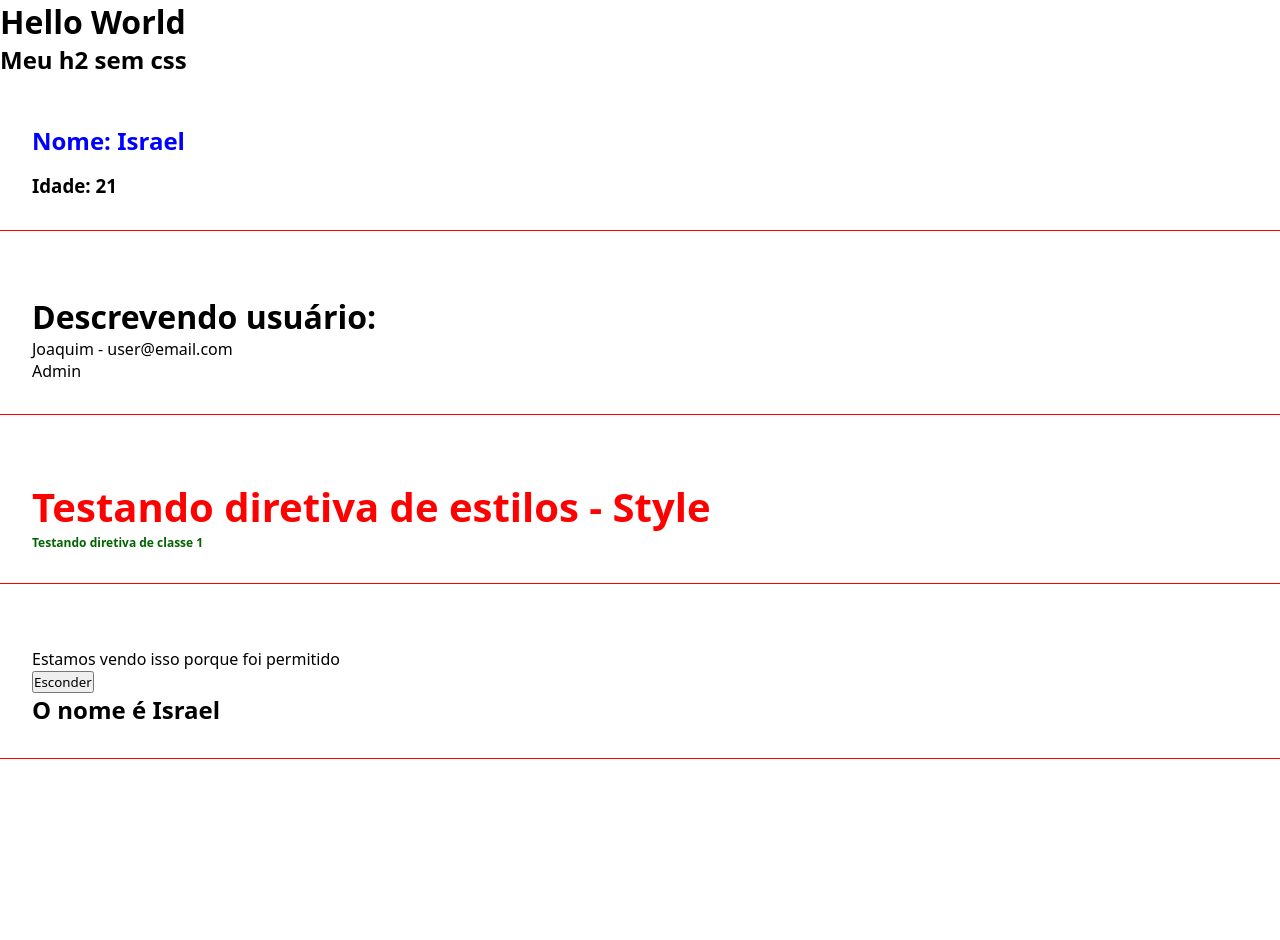
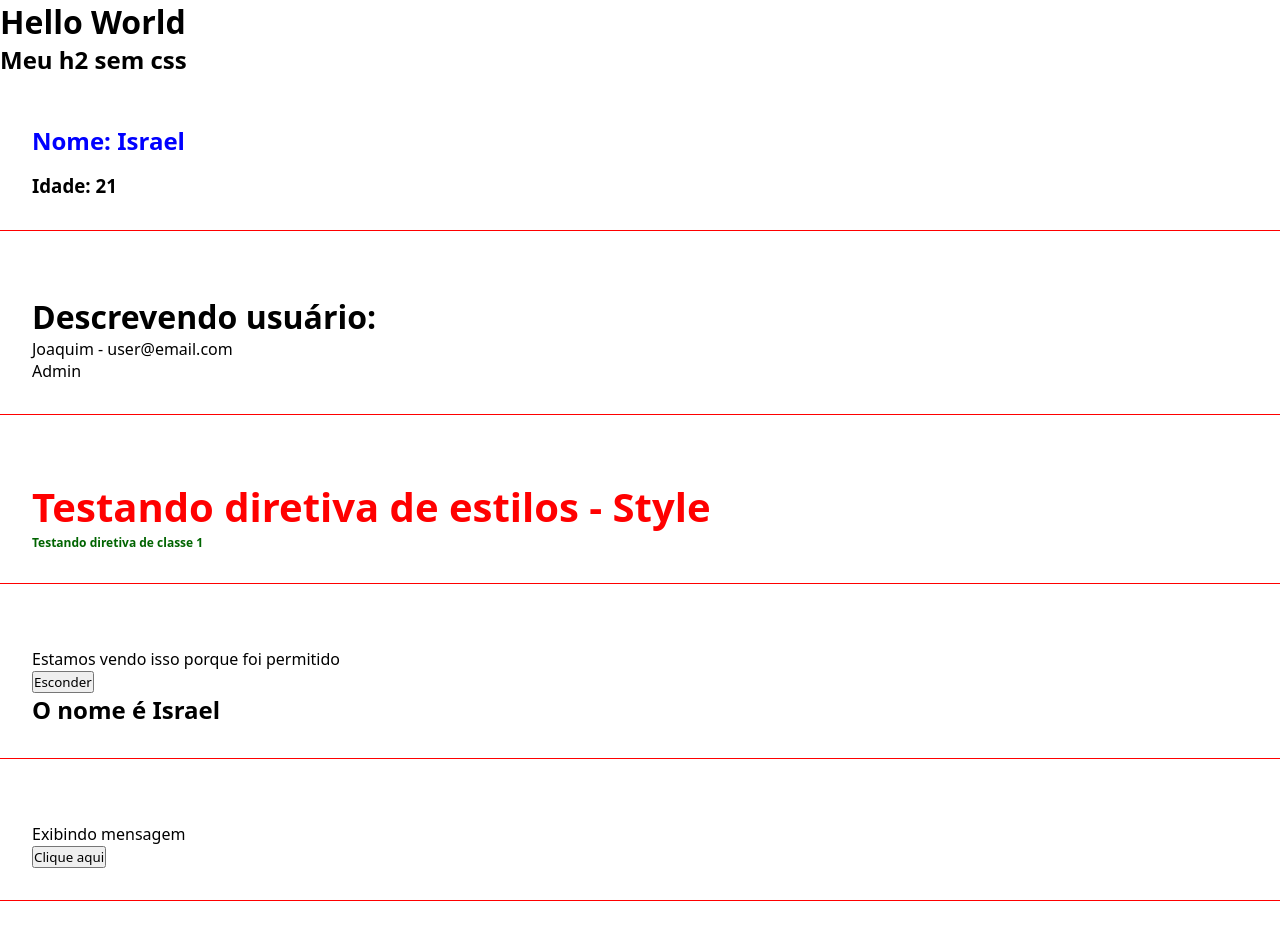
Before and after one commit to israelsilva282/Study-Angular, an Angular app: page / in a window 1280 px wide. Shown: the top 940 px of the page. Built offline with nearby package versions, Linux system fonts and the light colour scheme.

Commit message:
adicionando eventos com (click)

```diff
--- a/src/app/app.component.html
+++ b/src/app/app.component.html
@@ -4,3 +4,4 @@
 <app-parent-data [user]="userData" [name]="userName"></app-parent-data>
 <app-directives />
 <app-if-render />
+<app-eventos />
--- a/src/app/app.module.ts
+++ b/src/app/app.module.ts
@@ -7,6 +7,7 @@ import { FirstComponentComponent } from './components/first-component/first-comp
 import { ParentDataComponent } from './components/parent-data/parent-data.component';
 import { DirectivesComponent } from './components/directives/directives.component';
 import { IfRenderComponent } from './components/if-render/if-render.component';
+import { EventosComponent } from './components/eventos/eventos.component';
 
 @NgModule({
   declarations: [
@@ -14,7 +15,8 @@ import { IfRenderComponent } from './components/if-render/if-render.component';
     FirstComponentComponent,
     ParentDataComponent,
     DirectivesComponent,
-    IfRenderComponent
+    IfRenderComponent,
+    EventosComponent
   ],
   imports: [
     BrowserModule,
--- /dev/null
+++ b/src/app/components/eventos/eventos.component.html
@@ -0,0 +1,4 @@
+<div class="class">
+  <p *ngIf="show">Exibindo mensagem</p>
+  <button (click)="showMessage()">Clique aqui</button>
+</div>
--- /dev/null
+++ b/src/app/components/eventos/eventos.component.ts
@@ -0,0 +1,14 @@
+import { Component } from '@angular/core';
+
+@Component({
+  selector: 'app-eventos',
+  templateUrl: './eventos.component.html',
+  styleUrls: ['./eventos.component.css']
+})
+export class EventosComponent {
+  show: boolean = true;
+
+  showMessage(): void{
+    this.show = !this.show
+  }
+}
--- a/src/app/components/if-render/if-render.component.html
+++ b/src/app/components/if-render/if-render.component.html
@@ -6,7 +6,7 @@
 
   <h2 *ngIf="name === 'Israel'; else nameNotFound">O nome é Israel</h2>
   <ng-template #nameNotFound>
-    <div>
+    <div #nameNotFound>
       <h2>O nome não foi encontrado</h2>
     </div>
   </ng-template>
```
Also changed, not shown: src/app/components/eventos/eventos.component.css (added), 1 other file (tests, documents, lock files or other folders).
